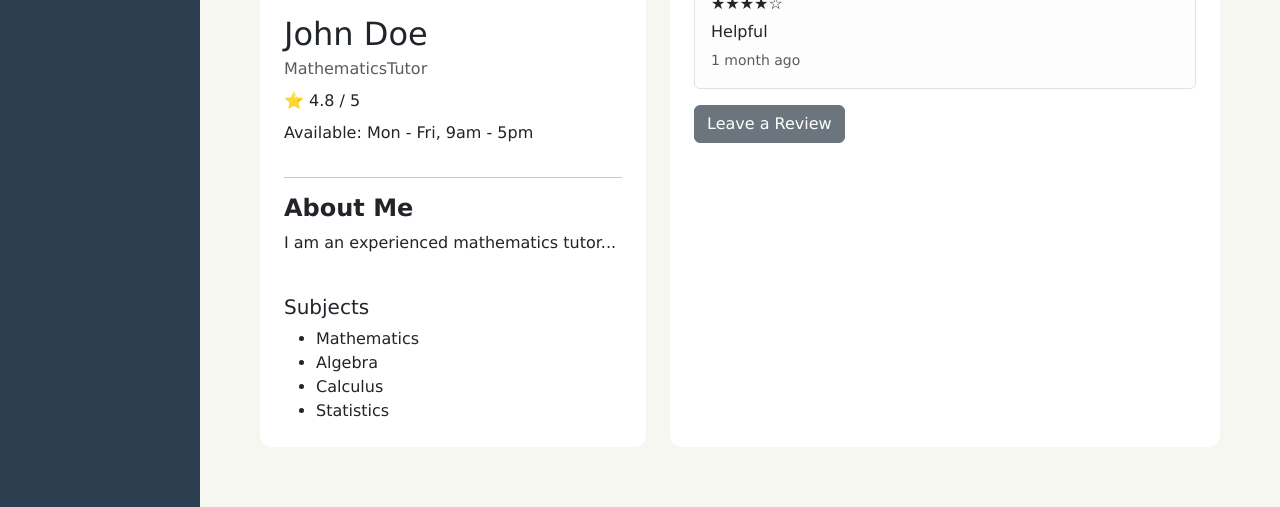
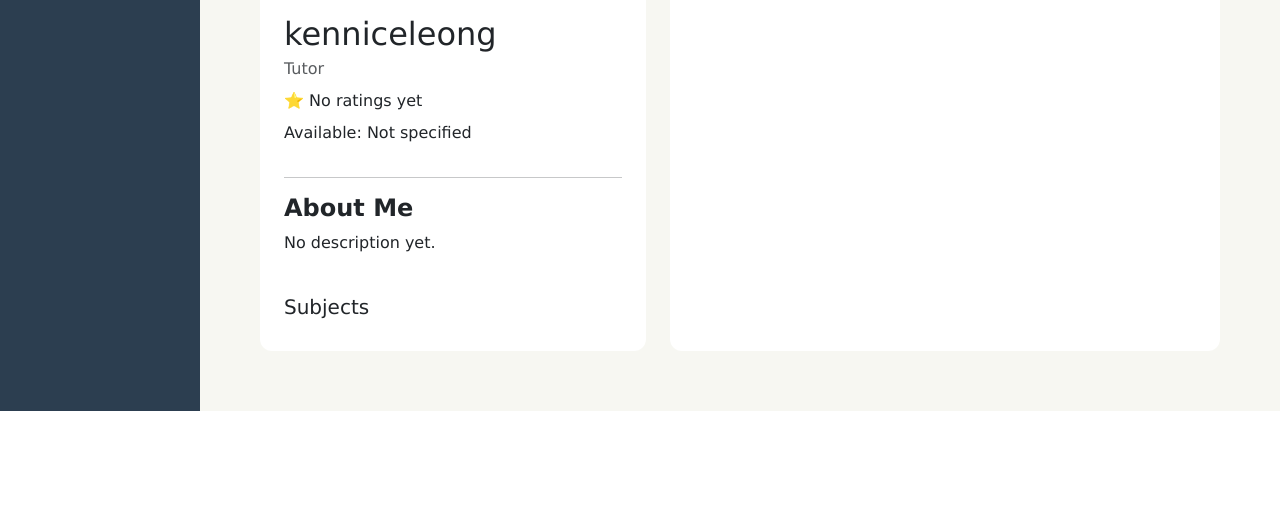
Before and after one commit to kaylahhoang/agileweb, a Flask app: page /tutor/1 in a window 1280 px wide. Shown: the part 485-992 px from the top of the page. After the commit the page ends 896 px from the top, so only its background shows below. Run offline with Flask 3, Linux system fonts and the light colour scheme; a user stored in the database is signed in.

Commit message:
Added dynamic implementation into the tutor details page

```diff
--- a/app/routes.py
+++ b/app/routes.py
@@ -1,8 +1,8 @@
-from flask import jsonify, render_template, redirect, url_for, flash
+from flask import jsonify, render_template, redirect, url_for, flash, request, abort
 from datetime import datetime, timedelta, timezone
 from flask_login import login_user, logout_user, login_required, current_user
 from app import app, db
-from app.models import User, TutorProfile, Session
+from app.models import User, TutorProfile, Session, Review
 from app.forms import LoginForm, RegisterForm, ForgotPasswordForm
 
 @app.context_processor
@@ -100,44 +100,40 @@
 @app.route('/tutor/<int:tutor_id>')
 def tutor_detail(tutor_id):
 
-    tutors_data = [
-        {
-            "id": 1,
-            "name": "John Doe",
-            "subject": "Mathematics",
-            "rating": 4.8,
-            "availability": "Mon - Fri, 9am - 5pm",
-            "about": "I am an experienced mathematics tutor...",
-            "subjects": ["Mathematics", "Algebra", "Calculus", "Statistics"],
-            "reviews": [
-                {"name": "Alice", "rating": 5, "comment": "Great tutor", "time": "2 weeks ago"},
-                {"name": "Bob", "rating": 4, "comment": "Helpful", "time": "1 month ago"}
-            ]
-        },
-        {
-            "id": 2,
-            "name": "Jane Smith",
-            "subject": "English",
-            "rating": 4.6,
-            "availability": "Weekends",
-            "about": "I teach English...",
-            "subjects": ["English", "Writing"],
-            "reviews": [
-                {"name": "Tom", "rating": 5, "comment": "Excellent!", "time": "3 weeks ago"}
-            ]
-        }
-    ]
+    tutor = User.query.get_or_404(tutor_id)
+    if tutor.role != 'tutor':
+        abort(404)
+    profile = TutorProfile.query.filter_by(tutor_id=tutor_id).first()
+    reviews = Review.query.filter_by(tutor_id=tutor_id).order_by(Review.created_at.desc()).all()
+    raw = db.session.query(db.func.avg(Review.rating)).filter_by(tutor_id=tutor_id).scalar()
+    avg_rating = round(raw, 2) if raw else None
+    subjects = [s.strip() for s in profile.subjects.split(',')] if profile and profile.subjects else []
 
-    tutor = None
+    return render_template('Tutor_detail_page.html',
+                           tutor=tutor,
+                           profile=profile,
+                           reviews=reviews,
+                           avg_rating=avg_rating,
+                           subjects=subjects)
 
-    for t in tutors_data:
-        if t["id"] == tutor_id:
-            tutor = t
-            break
-    if tutor is None:
-        return "Tutor not found", 404
+@app.route('/tutor/<int:tutor_id>/review', methods=['POST'])
+@login_required
+def submit_review(tutor_id):
+    rating = request.form.get('rating', type=float)
+    comment = request.form.get('comment', '').strip()
 
-    return render_template('tutor_detail_page.html', tutor=tutor)
+    review = Review(
+        tutor_id=tutor_id,
+        student_id=current_user.id,
+        rating=rating,
+        comment=comment
+    )
+
+    db.session.add(review)
+    db.session.commit()
+
+    flash('Review submitted successfully!', 'success')
+    return redirect(url_for('tutor_detail', tutor_id=tutor_id))
 
 @app.route('/logout', methods=['GET', 'POST'])
 @login_required
--- a/app/templates/Tutor_detail_page.html
+++ b/app/templates/Tutor_detail_page.html
@@ -1,17 +1,7 @@
-<!DOCTYPE html>
-<html lang="en">
-<head>
-    <meta charset="UTF-8">
-    <meta name="viewport" content="width=device-width, initial-scale=1.0">
-    <title>{{ tutor.name}} Profile</title>
-    <link rel="stylesheet" href="https://cdn.jsdelivr.net/npm/bootstrap@5.3.0/dist/css/bootstrap.min.css">
-    <link rel="stylesheet" href="/agileweb/css/styles.css">
 
-</head>
-<body data-title="Tutor Profile">
     {% extends "base.html" %}
 
-    {% block title %}{{ tutor.name }} Profile{% endblock %}
+    {% block title %}{{ tutor.username }} Profile{% endblock %}
     {% block page_title %}Tutor Profile{% endblock %}
 
     {% block content %}
@@ -32,21 +22,21 @@
                     <img
                         src="https://images.pexels.com/photos/5212345/pexels-photo-5212345.jpeg"
                         class="card-img-top tutor-detail-img mb-3"
-                        alt="{{ tutor.name }}photo"
+                        alt="{{ tutor.username }} photo"
                     >
 
-                    <h2 class="mb-1">{{tutor.name}}</h2>
+                    <h2 class="mb-1">{{tutor.username}}</h2>
 
                     <p class="text-muted mb-2">
-                        {{tutor.subject}}Tutor
+                        {{subjects[0] if subjects else ''}} Tutor
                     </p>
 
                     <p class="mb-2">
-                        ⭐ {{tutor.rating}} / 5
+                        ⭐ {{ avg_rating if avg_rating else 'No ratings yet' }}{{ ' / 5' if avg_rating else '' }}
                     </p>
 
                     <p class="mb-3">
-                        Available: {{tutor.availability}}
+                        Available: {{profile.availability if profile and profile.availability else 'Not specified'}}
                     </p>
 
                     <hr>
@@ -54,13 +44,13 @@
                     <h4>About Me</h4>
 
                     <p>
-                        {{tutor.about}}
+                        {{profile.about_me if profile and profile.about_me else 'No description yet.'}}
                     </p>
 
                     <h5 class="mt-4">Subjects</h5>
 
                     <ul class="mb-0">
-                        {% for subject in tutor.subjects %}
+                        {% for subject in subjects %}
                             <li>{{ subject }}</li>
                         {% endfor %}
                     </ul>
@@ -75,10 +65,10 @@
                     <h3 class="mb-4">Reviews</h3>
 
                     <!-- Review -->
-                    {% for review in tutor.reviews %}
+                    {% for review in reviews %}
                     <div class="review-item border rounded p-3 mb-3">
                         <div class="d-flex justify-content-between align-items-center">
-                            <strong>{{review.name}}</strong>
+                            <strong>{{review.student.username}}</strong>
                             <span>{{review.rating}}/5</span>
                         </div>
 
@@ -90,7 +80,7 @@
                             {{review.comment}}
                         </p>
 
-                        <small class="text-muted">{{review.time}}</small>
+                        <small class="text-muted">{{review.created_at.strftime('%d %b %Y') }}</small>
                     </div>
                     {% endfor %}
                     <!-- Leave review button -->
@@ -133,7 +123,7 @@
                 </div>
 
                 <div class="modal-body">
-                    <form id="reviewForm">
+                    <form id="reviewForm" action ="{{ url_for('submit_review', tutor_id=tutor.id) }}" method="POST">
 
                         <div class="mb-3">
                             <label for="reviewName" class="form-label">
@@ -144,7 +134,8 @@
                                 type="text"
                                 class="form-control"
                                 id="reviewName"
-                                placeholder="Enter your name"
+                                value = "{{current_user.username}}"
+                                readonly
                             >
                         </div>
 
@@ -153,7 +144,7 @@
                                 Rating
                             </label>
 
-                            <select class="form-select" id="reviewRating">
+                            <select class="form-select" id="reviewRating" name="rating">
                                 <option value="5">5 / 5</option>
                                 <option value="4">4 / 5</option>
                                 <option value="3">3 / 5</option>
@@ -170,6 +161,7 @@
                             <textarea
                                 class="form-control"
                                 id="reviewText"
+                                name="comment"
                                 rows="4"
                                 placeholder="Write your review here"
                             ></textarea>
@@ -188,7 +180,8 @@
                     </button>
 
                     <button
-                        type="button"
+                        type="submit"
+                        form="reviewForm"
                         class="btn btn-primary"
                     >
                         Submit Review
@@ -199,10 +192,3 @@
         </div>
     </div>
     {% endblock %}
-
-    <!-- Bootstrap JS -->
-    <script
-        src="https://cdn.jsdelivr.net/npm/bootstrap@5.3.0/dist/js/bootstrap.bundle.min.js">
-    </script>
-</body>
-</html>
```
Also changed, not shown: app/models.py (+14 -1 lines).
